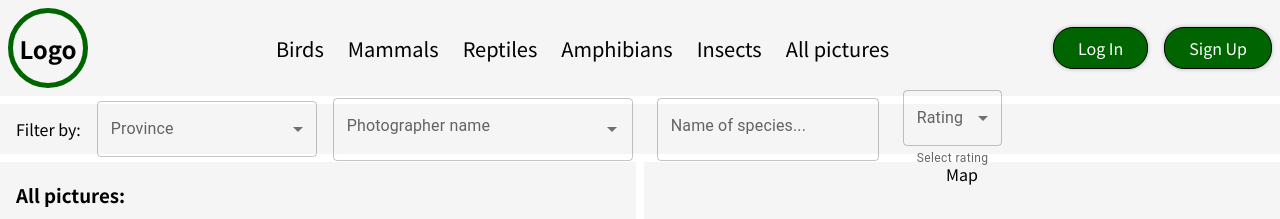
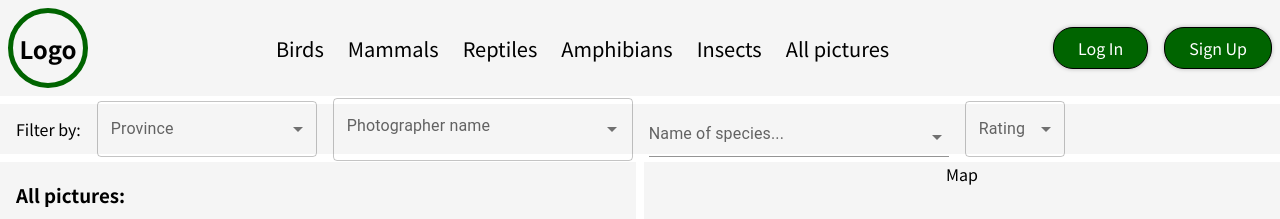
Before and after one commit to michal-wawrzenczyk/portfolio-project, a React (Create React App) app: page / in a window 1280 px wide. Shown: the top 219 px of the page. Built offline with nearby package versions, Linux system fonts and the light colour scheme.

Commit message:
feat(photographer-and-species-filter): create filtering photos by photographer name and species

```diff
--- a/package.json
+++ b/package.json
@@ -49,6 +49,7 @@
     ]
   },
   "devDependencies": {
+    "@types/lodash": "^4.14.181",
     "@types/styled-components": "^5.1.21",
     "@typescript-eslint/eslint-plugin": "^5.10.0",
     "@typescript-eslint/parser": "^5.10.0",
@@ -62,6 +63,7 @@
     "eslint-plugin-prettier": "^4.0.0",
     "eslint-plugin-react": "^7.28.0",
     "eslint-plugin-react-hooks": "^4.3.0",
+    "lodash": "^4.17.21",
     "prettier": "^2.5.1"
   }
 }
--- a/src/app/components/main/filter/name/NameFilter.tsx
+++ b/src/app/components/main/filter/name/NameFilter.tsx
@@ -1,21 +1,39 @@
 import React from 'react';
 import { TextField, Autocomplete } from '@mui/material';
+import { useDispatch, useSelector } from 'react-redux';
+import {
+  filtersSelector,
+  gallerySelector
+} from '../../../../../store/selectors/selectors';
+import _uniq from 'lodash/uniq';
+import { filterPhotosAction } from '../../../../../store/async-actions/filter-photos.action';
 
 // export const NameFilter: React.FC = () => {
 //   return <input type="text" placeholder="photographer name..." />;
 // };
 
-// here an array of author names of DUMMY_PHOTOS (mock.ts) should be
-// how to extract the names from DUMMY_PHOTOS and create an array of names ???
-const photographersNames = ['Michał Wawrzeńczyk', 'Grzegorz Długosz'];
+export const NameFilter: React.FC = () => {
+  const filters = useSelector(filtersSelector);
+  const gallery = useSelector(gallerySelector);
+  const dispatch = useDispatch();
 
-export const NameFilter: React.FC = () => {
+  const authors = _uniq(gallery.map((photoInfo) => photoInfo.author));
+  console.log('authors', authors);
+
+  const authorHandler = (author: string): void => {
+    dispatch(filterPhotosAction({ ...filters, author: author }));
+  };
+
   return (
     <Autocomplete
       disablePortal
       id="combo-box-demo"
-      options={photographersNames}
+      options={authors}
       sx={{ width: 300 }}
+      onChange={(event, value): void => {
+        const author = value as string;
+        authorHandler(author);
+      }}
       renderInput={(params) => (
         <TextField {...params} label="Photographer name" />
       )}
--- a/src/app/components/main/filter/province/ProvinceFilter.tsx
+++ b/src/app/components/main/filter/province/ProvinceFilter.tsx
@@ -5,15 +5,26 @@ import { useDispatch, useSelector } from 'react-redux';
 import { filtersSelector } from '../../../../../store/selectors/selectors';
 import { filterPhotosAction } from '../../../../../store/async-actions/filter-photos.action';
 
+const ITEM_HEIGHT = 50;
+const ITEM_PADDING_TOP = 8;
+const MenuProps = {
+  PaperProps: {
+    style: {
+      maxHeight: ITEM_HEIGHT * 4.5 + ITEM_PADDING_TOP,
+      width: 250
+    }
+  }
+};
+
 export const ProvinceFilter: React.FC = () => {
   const dispatch = useDispatch();
   const filters = useSelector(filtersSelector);
   const [province, setProvince] = useState('');
 
-  // zastanowic sie nad przypisaniem enuma zamiast stringa
-  const provinceHandler = (province: Provinces): void => {
-    setProvince(province);
-    dispatch(filterPhotosAction({ ...filters, province }));
+  // enum instead of string
+  const provinceHandler = (provinceName: Provinces): void => {
+    setProvince(provinceName);
+    dispatch(filterPhotosAction({ ...filters, province: provinceName }));
   };
 
   return (
@@ -25,13 +36,14 @@ export const ProvinceFilter: React.FC = () => {
         label="province"
         value={province}
         sx={{ width: 220 }}
+        MenuProps={MenuProps}
         onChange={(event): void => {
-          const province = event.target.value as Provinces;
-          provinceHandler(province);
+          const provinceName = event.target.value as Provinces;
+          provinceHandler(provinceName);
         }}>
         <MenuItem value={''}>None</MenuItem>
-        {provinces.map((province) => (
-          <MenuItem value={province}>{province}</MenuItem>
+        {provinces.map((provinceName) => (
+          <MenuItem value={provinceName}>{provinceName}</MenuItem>
         ))}
       </Select>
     </FormControl>
--- a/src/app/components/main/filter/rating/RatingFilter.tsx
+++ b/src/app/components/main/filter/rating/RatingFilter.tsx
@@ -1,11 +1,5 @@
 import React, { useState } from 'react';
-import {
-  FormControl,
-  InputLabel,
-  Select,
-  MenuItem,
-  FormHelperText
-} from '@mui/material';
+import { FormControl, InputLabel, Select, MenuItem } from '@mui/material';
 
 export const RatingFilter: React.FC = () => {
   const [rating, setRating] = useState('');
@@ -17,6 +11,7 @@ export const RatingFilter: React.FC = () => {
         labelId="rating-select-helper-label"
         id="rating-select"
         label="rating"
+        sx={{ width: 100 }}
         value={rating}
         onChange={(event): void => setRating(event.target.value)}>
         <MenuItem value="">
@@ -28,7 +23,6 @@ export const RatingFilter: React.FC = () => {
         <MenuItem value={2}>2 stars</MenuItem>
         <MenuItem value={1}>1 stars</MenuItem>
       </Select>
-      <FormHelperText>Select rating</FormHelperText>
     </FormControl>
   );
 };
--- a/src/app/components/main/filter/species/SpeciesFilter.tsx
+++ b/src/app/components/main/filter/species/SpeciesFilter.tsx
@@ -1,22 +1,41 @@
 import React from 'react';
-import Box from '@mui/material/Box';
 import TextField from '@mui/material/TextField';
+import {
+  filtersSelector,
+  gallerySelector
+} from '../../../../../store/selectors/selectors';
+import { filterPhotosAction } from '../../../../../store/async-actions/filter-photos.action';
+import { useDispatch, useSelector } from 'react-redux';
+import _uniq from 'lodash/uniq';
+import { Autocomplete } from '@mui/material';
 
 export const SpeciesFilter: React.FC = () => {
+  const filters = useSelector(filtersSelector);
+  const gallery = useSelector(gallerySelector);
+  const dispatch = useDispatch();
+
+  const speciesArray = _uniq(gallery.map((photoInfo) => photoInfo.species));
+  console.log('species', speciesArray);
+
+  const authorHandler = (species: string): void => {
+    dispatch(filterPhotosAction({ ...filters, species: species }));
+  };
+
   return (
-    <Box
-      component="form"
-      sx={{
-        '& > :not(style)': { m: 1, width: '25ch' }
+    <Autocomplete
+      disablePortal
+      id="species-combo-box-demo"
+      options={speciesArray}
+      autoHighlight
+      sx={{ width: 300 }}
+      onChange={(event, value): void => {
+        const species = value as string;
+        authorHandler(species);
       }}
-      noValidate
-      autoComplete="off">
-      <TextField
-        id="outlined-basic"
-        label="Name of species..."
-        variant="outlined"
-      />
-    </Box>
+      renderInput={(params) => (
+        <TextField {...params} label="Name of species..." variant="standard" />
+      )}
+    />
   );
 };
 
--- a/src/app/types/photos-data.ts
+++ b/src/app/types/photos-data.ts
@@ -1,4 +1,4 @@
-import { Provinces } from "../components/main/filter/province";
+import { Provinces } from '../components/main/filter/province';
 
 export interface PhotosData {
   author: string;
--- a/src/store/async-actions/filter-photos.action.ts
+++ b/src/store/async-actions/filter-photos.action.ts
@@ -12,7 +12,9 @@ import { PhotosData } from '../../app/types/photos-data';
 // back-end simulation:
 const getFilteredData = ({
   category,
-  province
+  province,
+  author,
+  species
 }: Ifilters): Promise<PhotosData[]> => {
   let data = [...DUMMY_PHOTOS];
 
@@ -43,9 +45,20 @@ const getFilteredData = ({
     }
 
     if (province) {
-      // filtrowanie
       data = data.filter((picture) => {
         return picture.location?.province === province;
+      });
+    }
+
+    if (author) {
+      data = data.filter((picture) => {
+        return picture.author === author;
+      });
+    }
+
+    if (species) {
+      data = data.filter((picture) => {
+        return picture.species === species;
       });
     }
 
--- a/src/store/selectors/selectors.ts
+++ b/src/store/selectors/selectors.ts
@@ -1,5 +1,9 @@
 import { Ifilters } from '../slices/gallery';
 import { RootState } from '../slices/types';
+import { PhotosData } from '../../app/types/photos-data';
 
 export const filtersSelector = (state: RootState): Ifilters =>
   state.galleryState.filters;
+
+export const gallerySelector = (state: RootState): PhotosData[] =>
+  state.galleryState.gallery;
```
Also changed, not shown: 1 other file (tests, documents, lock files or other folders).
